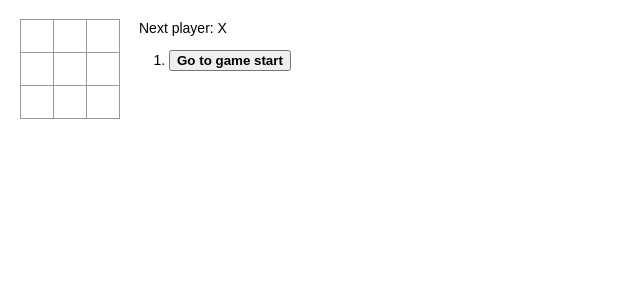
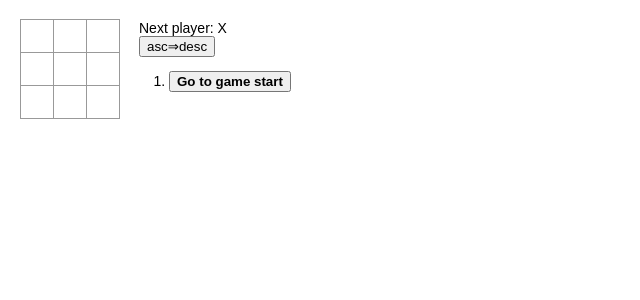
Before and after one commit to dorodero/react-tutorial, a React (Create React App) app: page / in a window 1280 px wide. Shown: the top 300 px of the page, without its empty margins (0-640 px from the left). Built offline with nearby package versions, Linux system fonts and the light colour scheme.

Commit message:
add sort

```diff
--- a/src/index.tsx
+++ b/src/index.tsx
@@ -51,6 +51,23 @@ class Board extends React.Component<BoardProps, {}> {
   }
 }
 
+interface ToggleProps {
+  isOn: boolean;
+  onName: string;
+  offName: string;
+  onClick: () => void;
+}
+
+class Toggle extends React.Component<ToggleProps, {}> {
+  render() {
+    return (
+      <button onClick={this.props.onClick}>
+        {this.props.isOn ? this.props.onName : this.props.offName}
+      </button>
+    );
+  }
+}
+
 interface HistoryData {
   squares: ('O' | 'X' | null)[];
   col: number;
@@ -80,6 +97,8 @@ interface GameState {
   xIsNext: boolean;
   // 何手目の状態を見ているか
   stepNumber: number;
+  // ソート
+  isAsc: boolean;
 }
 
 class Game extends React.Component<{}, GameState> {
@@ -101,7 +120,9 @@ class Game extends React.Component<{}, GameState> {
       // 'X'の操作
       xIsNext: true,
       // 0手目
-      stepNumber: 0
+      stepNumber: 0,
+      // 昇順
+      isAsc: true
     };
   }
 
@@ -140,6 +161,12 @@ class Game extends React.Component<{}, GameState> {
       stepNumber: history.length,
       // 先取交代
       xIsNext: !this.state.xIsNext
+    });
+  }
+
+  handleToggleClick() {
+    this.setState({
+      isAsc: !this.state.isAsc
     });
   }
 
@@ -196,7 +223,13 @@ class Game extends React.Component<{}, GameState> {
         </div>
         <div className="game-info">
           <div>{status}</div>
-          <ol>{moves}</ol>
+          <Toggle
+            isOn={this.state.isAsc}
+            onName={'asc⇒desc'}
+            offName={'desc⇒asc'}
+            onClick={() => this.handleToggleClick()}
+          />
+          <ol>{this.state.isAsc ? moves : moves.reverse()}</ol>
         </div>
       </div>
     );
```
